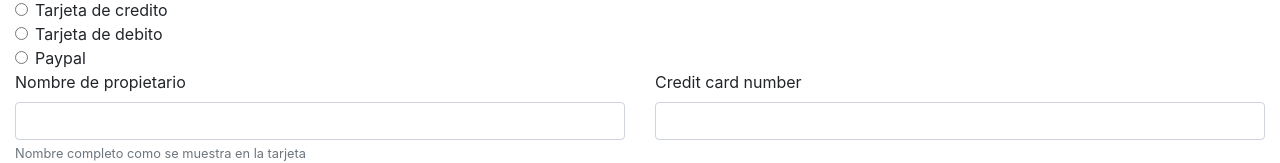
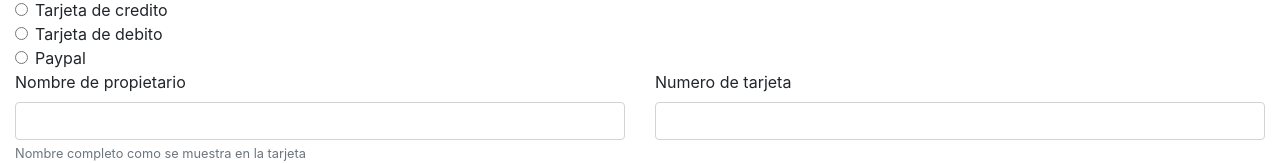
Before and after one commit to mariegarciaor/quot-app, a React (Create React App) app: page /payment in a window 1280 px wide. Shown: the part 442-605 px from the top of the page. Built offline with nearby package versions, Linux system fonts and the light colour scheme.

Commit message:
checkout
se agrega html de checkout

```diff
--- a/src/pages/Checkout/Payment.js
+++ b/src/pages/Checkout/Payment.js
@@ -81,10 +81,10 @@ const Payment = () => {
           </div>
 
           <div class="col-md-6 mb-3">
-            <label for="cc-number">Credit card number</label>
+            <label for="cc-number">Numero de tarjeta</label>
             <input type="text" className="form-control" id="cc-number" placeholder="" required=""/>
             <div class="invalid-feedback">
-              Credit card number is required
+              Numero de tarjeta es requerido
             </div>
           </div>
 
```
